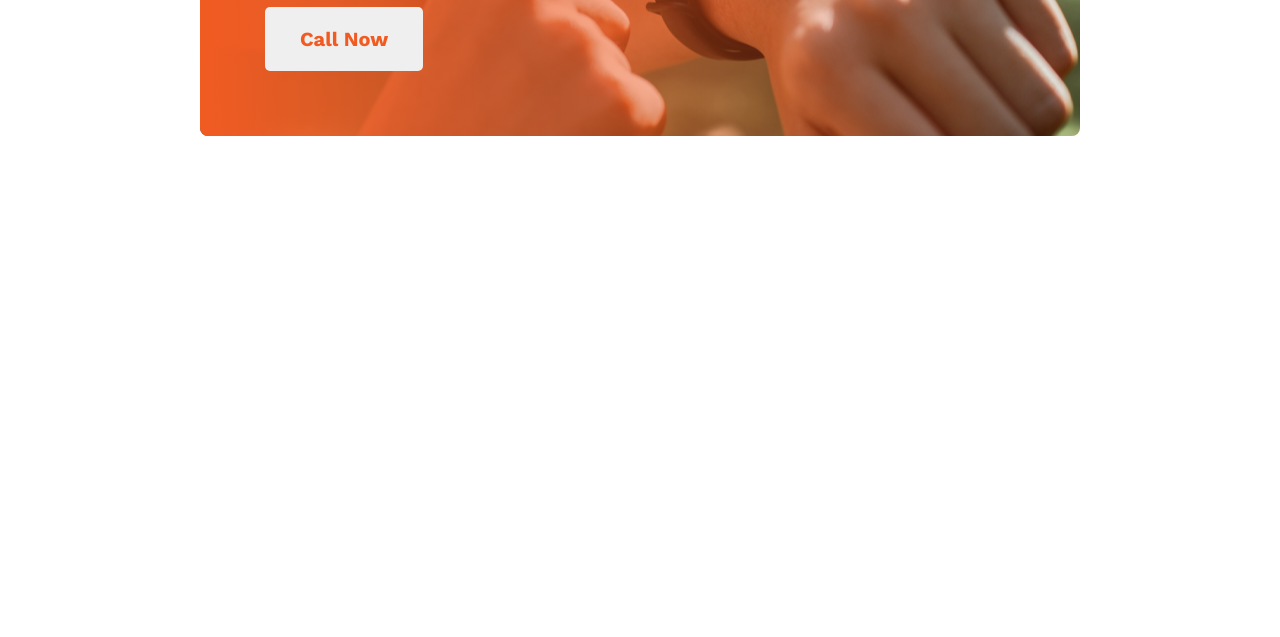
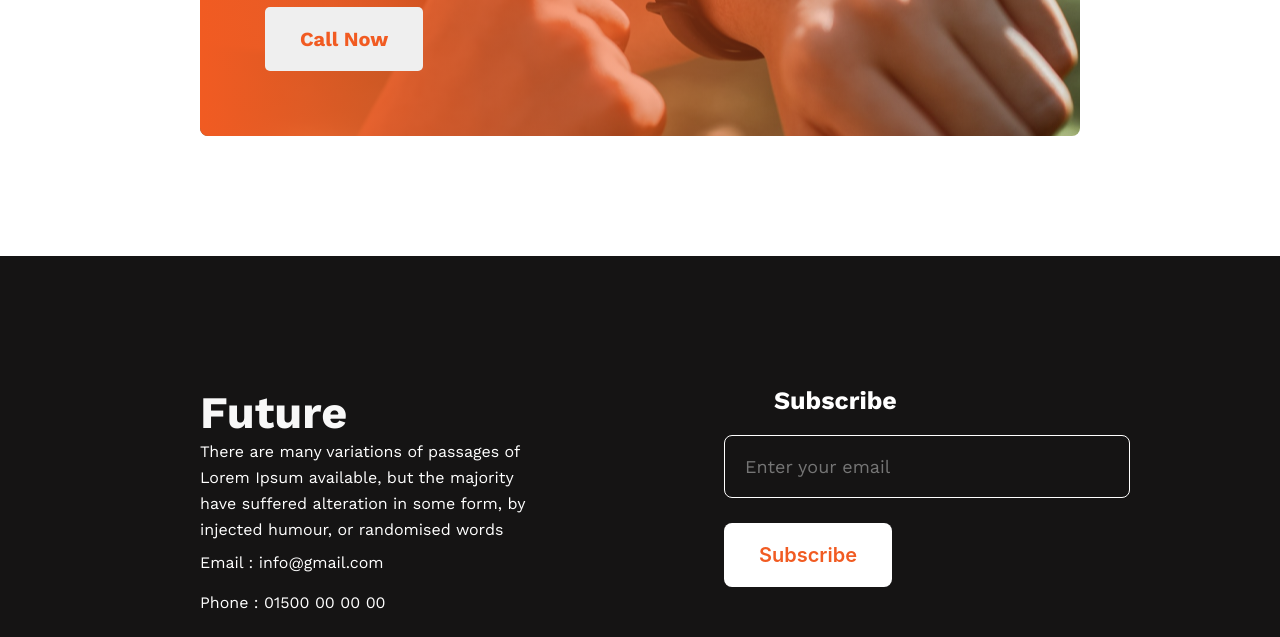
Before and after one commit to AkterParvin/New-Year-project, a plain HTML site: page index.html in a window 1280 px wide. Shown: the part 2328-2965 px from the top of the page. Before the commit the page ends 2584 px from the top, so only its background shows below. Drawn offline with nearby package versions, Linux system fonts and the light colour scheme.

Commit message:
completed project

```diff
--- a/design-new-year.css
+++ b/design-new-year.css
@@ -155,17 +155,14 @@ ul li i {
     font-weight: 700;
     line-height: normal;
 }
-.web-detail{
-    color:#737272;
-text-align: center;
-font-size: 25px;
-font-weight: 500;
-line-height: normal;
+
+.web-detail {
+    color: #737272;
+    text-align: center;
+    font-size: 25px;
+    font-weight: 500;
+    line-height: normal;
 }
-
-
-
-
 
 .call-now {
     background-image: url(images/watch.png);
@@ -208,3 +205,84 @@ line-height: normal;
     border: none;
     margin: 10px 65px 65px 65px;
 }
+
+footer {
+    display: flex;
+    padding: 130px 150px 130PX 200PX;
+    background-color: #151414;
+    gap: 180px;
+
+}
+
+.footer-column {
+    width: 50%;
+}
+
+
+.left-side-title {
+    color: #F8F8F8;
+    font-size: 45px;
+    font-weight: 700;
+    line-height: normal;
+
+}
+
+.left-side-para {
+    color: #FFF;
+    font-size: 16px;
+    font-weight: 400;
+    line-height: 26px;
+
+}
+
+.left-side-info {
+    color: #FFF;
+    font-size: 16px;
+    font-weight: 400;
+    line-height: 40px;
+    padding-bottom: 20px;
+
+}
+
+.left-side-icons {
+    padding-right: 10px;
+    padding-bottom: 130px;
+}
+
+
+.right-side-title {
+    color: #FFF;
+    font-size: 25px;
+    line-height: normal;
+    padding-left: 10px;
+    /* padding-right: 200px;
+    padding-bottom: 20px; */
+    padding: 0px 200px 20px 50px;
+}
+.right-side-input{
+  padding: 10px 30px 15px 50;
+}
+.footer-input input {
+    display: block;
+    margin-bottom: 25px;
+    border-radius: 8px;
+    border: 1px solid #FFF;
+    padding: 20px 150px 20px 20px;
+    background-color: #151414;
+    color: #F3F3F3;
+    font-size: 18px;
+    font-weight: 400;
+    line-height: normal;
+
+}
+
+.new-button {
+    color: #F15B22;
+    font-family: Inter;
+    font-size: 20px;
+    font-weight: 600;
+    border: none;
+    padding: 20px 35px;
+    border-radius: 8px;
+    background: #FFF;
+}
--- a/index.html
+++ b/index.html
@@ -115,7 +115,59 @@
 
     </main>
 
-    <footer></footer>
+    <footer>
+        <div class="footer-column">
+            <h2 class="left-side-title">
+                Future
+            </h2>
+            <p class="left-side-para">
+                There are many variations of passages of Lorem Ipsum available, but the majority have suffered
+                alteration in some form, by injected humour, or randomised words
+            </p>
+            <h3 class="left-side-info">
+                Email : info@gmail.com <br>
+                Phone : 01500 00 00 00
+            </h3>
+
+            <div>
+                <img class="left-side-icons" src="images/icons/fb.png" alt="">
+                <img class="left-side-icons" src="images/icons/twitter.png" alt="">
+                <img class="left-side-icons" src="images/icons/youtube.png" alt="">
+
+            </div>
+
+        </div>
+
+        <div class="footer-column">
+            <h2 class="right-side-title">
+                Subscribe
+            </h2>
+
+            <div class="right-side-input">
+                <form class="footer-input">
+                    <input class="email" type="email" placeholder="Enter your email">
+
+                </form>
+
+                <button class="new-button">
+                    Subscribe
+                </button>
+            </div>
+
+            <div class="set-up">
+
+            </div>
+
+        </div>
+
+
+
+
+
+
+
+
+    </footer>
 
 </body>
 
```
